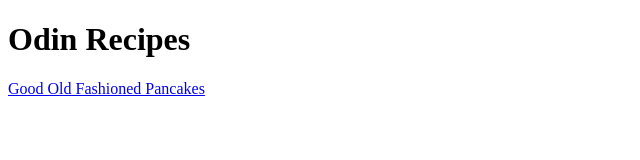
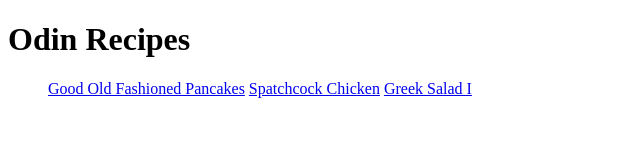
Before and after one commit to ahmedhanyh/odin-recipes, a plain HTML site: page index.html in a window 1280 px wide. Shown: the whole page, without its empty margins (0-640 px from the left). Drawn offline with Linux system fonts and the light colour scheme.

Commit message:
Edit index.html - Add links to chicken.html and salad.html

```diff
--- a/index.html
+++ b/index.html
@@ -6,6 +6,10 @@
 </head>
 <body>
     <h1>Odin Recipes</h1>
-    <a href="recipes/pancakes.html">Good Old Fashioned Pancakes</a>
+    <ul>
+        <a href="recipes/pancakes.html">Good Old Fashioned Pancakes</a>
+        <a href="recipes/chicken.html">Spatchcock Chicken</a>
+        <a href="recipes/salad.html">Greek Salad I</a>
+    </ul>
 </body>
 </html>
```
